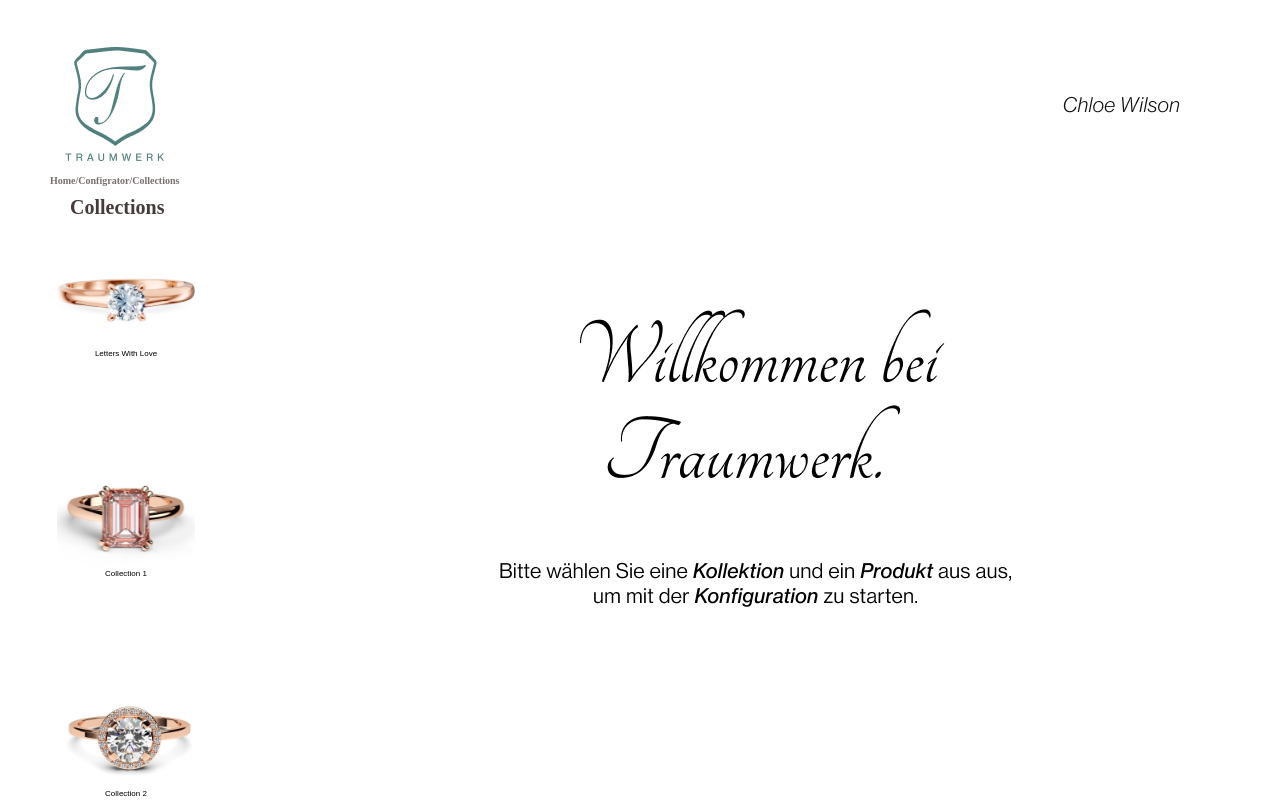
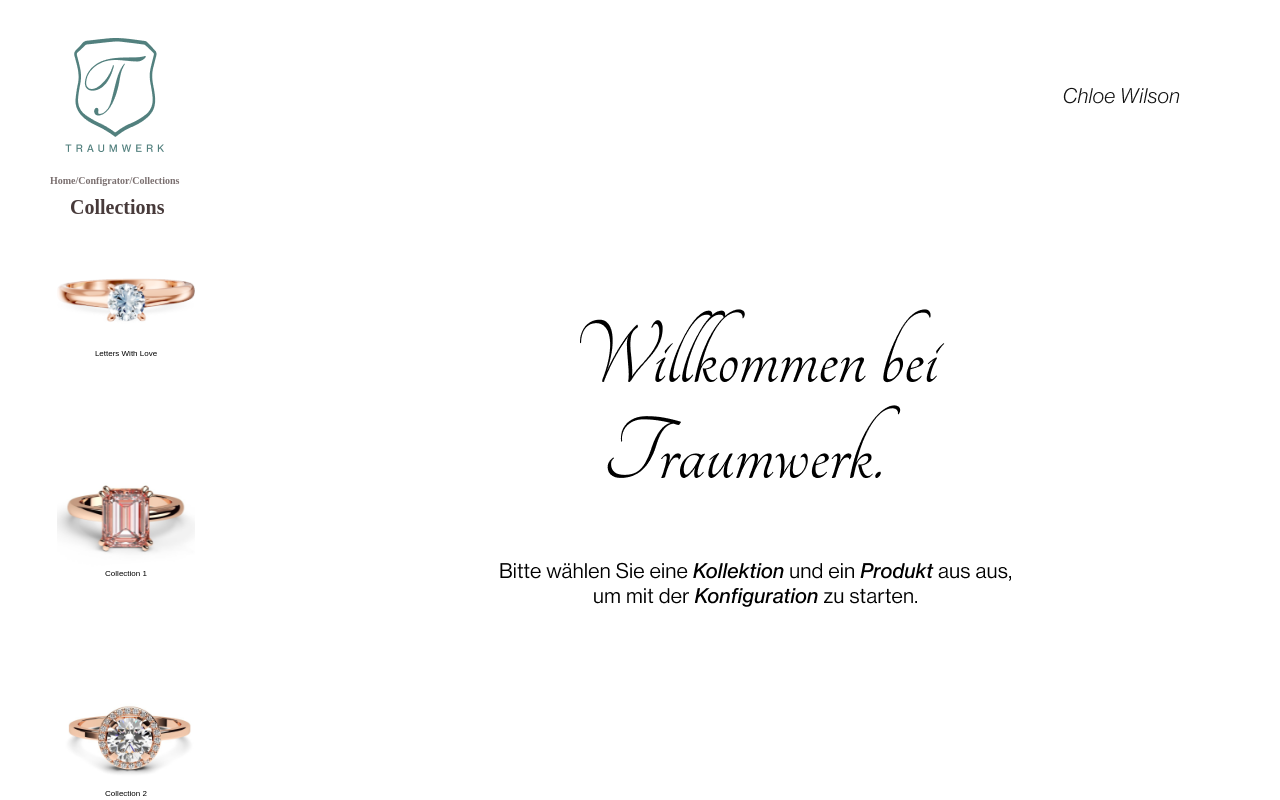
Before and after one commit to Ebrahim3030/Traumwerk, a website built with Vite: page index.html in a window 1280 px wide. Built offline with nearby package versions, Linux system fonts and the light colour scheme.

Commit message:
first commit

```diff
--- a/src/style.css
+++ b/src/style.css
@@ -21,7 +21,7 @@ align-items: center;
 justify-content: space-between;
 
 width: 100%;
-height: 210px;
+height: 170px;
 position: fixed;
 margin-top: -10px;
 z-index: 2;
@@ -30,7 +30,7 @@ z-index: 2;
 }
 #header img{
 
-  padding: 18px 100px 0 65px;
+  padding: 40px 100px 0 65px;
   cursor: pointer;
 }
 h1{
@@ -178,10 +178,11 @@ h3{
   top: 0;
   left: 0;
 
+
 }
 
 .close-button {
-  margin: 170px 0 0 78px;
+  margin: 170px 0 0 71px;
 
   cursor: pointer;
   background: rgb(243, 243, 243);
```
